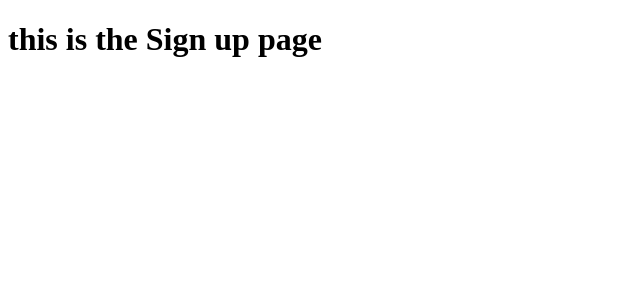
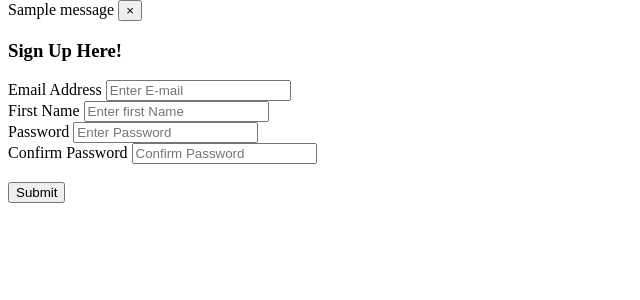
Before and after one commit to jashawnsyce/TestFlaskWebsite, a Flask app: page /signup in a window 1280 px wide. Shown: the part 47-347 px from the top of the page, without its empty margins (0-640 px from the left). Run offline with Flask 3, Linux system fonts and the light colour scheme; one stand-in notice (Sample message) is shown.

Commit message:
setup signup page and started database

```diff
--- a/website/__init__.py
+++ b/website/__init__.py
@@ -1,8 +1,14 @@
 from flask import Flask
+from flask_sqlalchemy import SQLAlchemy
+
+db = SQLAlchemy()
+DB_NAME = 'database.db'
 
 def create_app():
     app = Flask(__name__)
     app.config['SECRET_KEY'] = 'asddfgghjhjk'
+    app.config['SQLALCHEMY_DATABASE_URI'] = f'sqlite:///{DB_NAME}'
+    db.init_app(app)
 
     from .views import views
     from .auth import auth
--- a/website/auth.py
+++ b/website/auth.py
@@ -1,16 +1,43 @@
-from flask import Blueprint, render_template
+from flask import Blueprint, render_template, request, flash
 
 auth = Blueprint('auth', __name__)
 
+users = [
+'Jay',
+'Kilien',
+'Link',
+'Sheik'
+]
 
-@auth.route('/login')
+
+@auth.route('/login', methods=['GET', 'POST'])
 def login():
-    return render_template("login.html")
+    data = request.form
+    print(data)
+    return render_template("login.html", text='test string', users=users)
 
 @auth.route('/logout')
 def logout():
     return render_template("logout.html")
 
-@auth.route('/signup')
+@auth.route('/signup', methods=['GET', 'POST'])
 def signup():
+    if request.method == 'POST':
+        email = request.form.get('email')
+        firstname = request.form.get('firstname')
+        password01 = request.form.get('password01')
+        password02 = request.form.get('password02')
+
+        if len(email) < 4:
+            flash('Email must be greater than 4 characters', category = 'error')
+        elif len(firstname) < 2:
+            flash('Name must be longer than 1 character', category = 'error')
+        elif password01 != password02:
+            flash('Passwords did not match', category = 'error')
+        elif len(password01) < 8:
+            flash('Password must be at least 8 characters', category = 'error')
+        else:
+            flash('Account Created!', category = 'success')
+            #add user to database
+
     return render_template("signup.html")
--- a/website/templates/base.html
+++ b/website/templates/base.html
@@ -20,6 +20,27 @@
             </div>
         </div>
     </nav>
+    {% with messages = get_flashed_messages(with_categories=true) %}
+        {% if messages%}
+            {% for category, message in messages %}
+                {% if category == 'error' %}
+                    <div class="alert alert-danger alter-dismissable fade show" role="alert">
+                        {{message}}
+                        <button type="button" class="close" data-dismiss="alert">
+                            <span aria-hidden="true">&times;</span>
+                        </button>
+                    </div>
+                {% else %}
+                    <div class="alert alert-success alter-dismissable fade show" role="alert">
+                        {{message}}
+                        <button type="button" class="close" data-dismiss="alert">
+                            <span aria-hidden="true">&times;</span>
+                        </button>
+                    </div>
+                {% endif %}
+            {% endfor %}
+        {% endif %}
+    {% endwith %}
     <div class="container">
         {% block content %}
         {% endblock %}
--- a/website/templates/signup.html
+++ b/website/templates/signup.html
@@ -1,7 +1,25 @@
 {% extends "base.html" %} {% block title %}Sign up!{% endblock %}
 
 {% block content%}
-<h1>
-    this is the Sign up page
-</h1>
+<form method="post">
+    <h3>Sign Up Here!</h3>
+    <div>
+        <label for="email">Email Address</label>
+        <input type="email" id="email" name="email" placeholder="Enter E-mail">
+    </div>
+    <div>
+        <label for="firstname">First Name</label>
+        <input type="text" id="firstname" name="firstname" placeholder="Enter first Name">
+    </div>
+    <div>
+        <label for="password01">Password</label>
+        <input type="password" id="password01" name="password01" placeholder="Enter Password">
+    </div>
+    <div>
+        <label for="password02">Confirm Password</label>
+        <input type="password" id="password02" name="password02" placeholder="Confirm Password">
+    </div>
+    <br />
+    <button type="submit">Submit</button>
+</form>
 {% endblock %}
```
Also changed, not shown: website/templates/login.html (+13 -3 lines).
